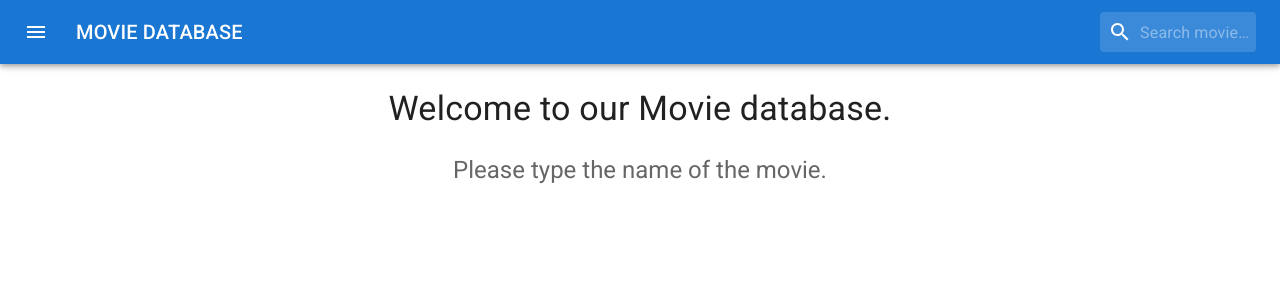
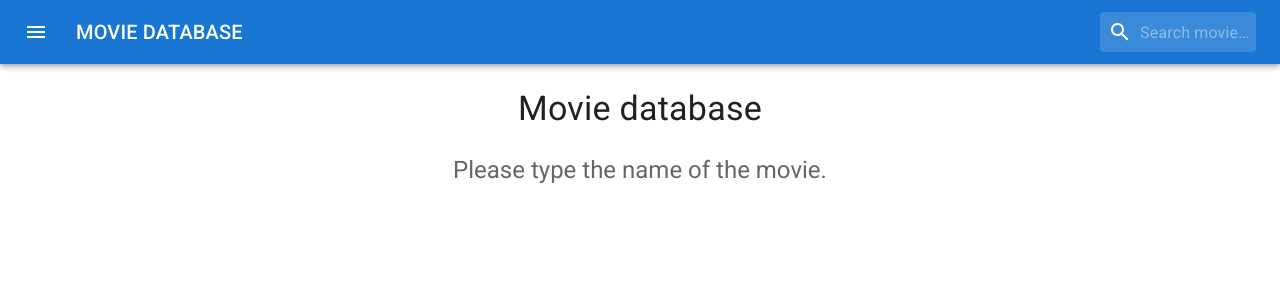
Before and after one commit to lukasZelinka/Movie-database, a React (Create React App) app: page / in a window 1280 px wide. Shown: the top 300 px of the page. Built offline with nearby package versions, Linux system fonts and the light colour scheme.

Commit message:
refactoring

```diff
--- a/src/pages/MoviesList.js
+++ b/src/pages/MoviesList.js
@@ -43,7 +43,7 @@ const MoviesList = ({
             gutterBottom
             sx={{ m: 4 }}
           >
-            Movie database.
+            Movie database
           </Typography>
           <Typography
             variant="h5"
@@ -51,7 +51,7 @@ const MoviesList = ({
             color="textSecondary"
             paragraph
           >
-            No match.
+            No match
           </Typography>
         </Container>
       </>
@@ -68,7 +68,7 @@ const MoviesList = ({
             gutterBottom
             sx={{ m: 3 }}
           >
-            Welcome to our Movie database.
+            Movie database
           </Typography>
           <Typography
             variant="h5"
@@ -94,16 +94,6 @@ const MoviesList = ({
         >
           Movies
         </Typography>
-        {/*
-        <Typography
-          variant="h5"
-          align="center"
-          color="textSecondary"
-          sx={{ mt: 3 }}
-          paragraph
-        >
-          Please scroll down to load new movies.
-        </Typography> */}
       </Container>
       <Container maxWidth="lg" sx={{ pb: 5 }}>
         <Grid
```
Also changed, not shown: src/index.css (+0 -9 lines), src/pages/SingleMovie.js (+0 -8 lines).
